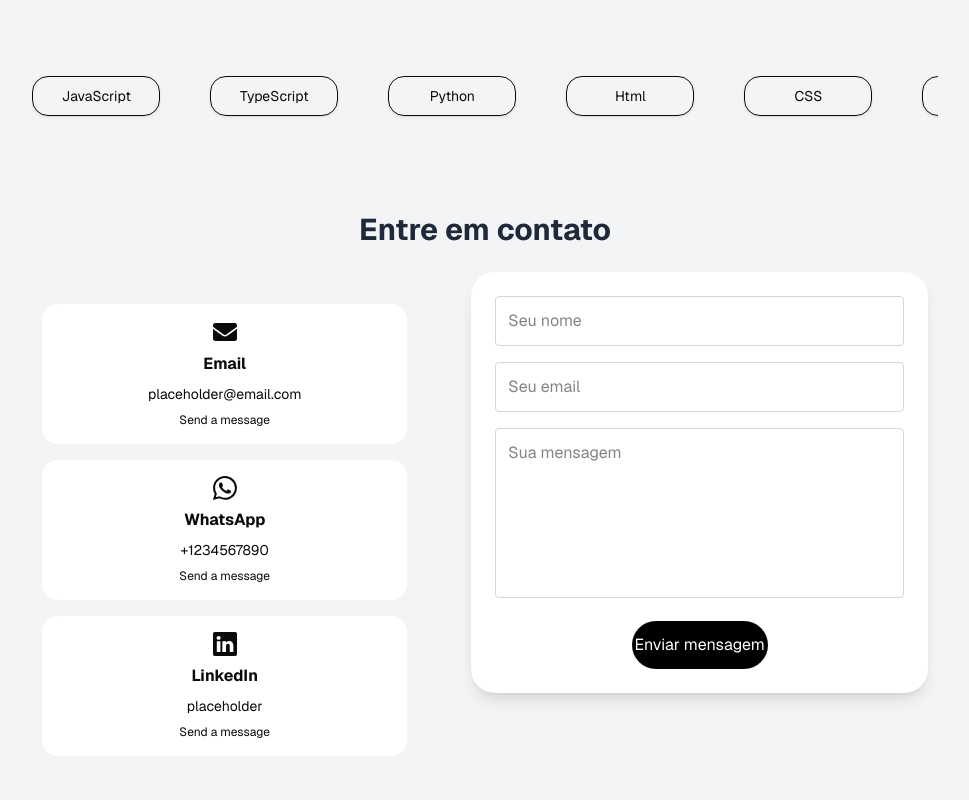
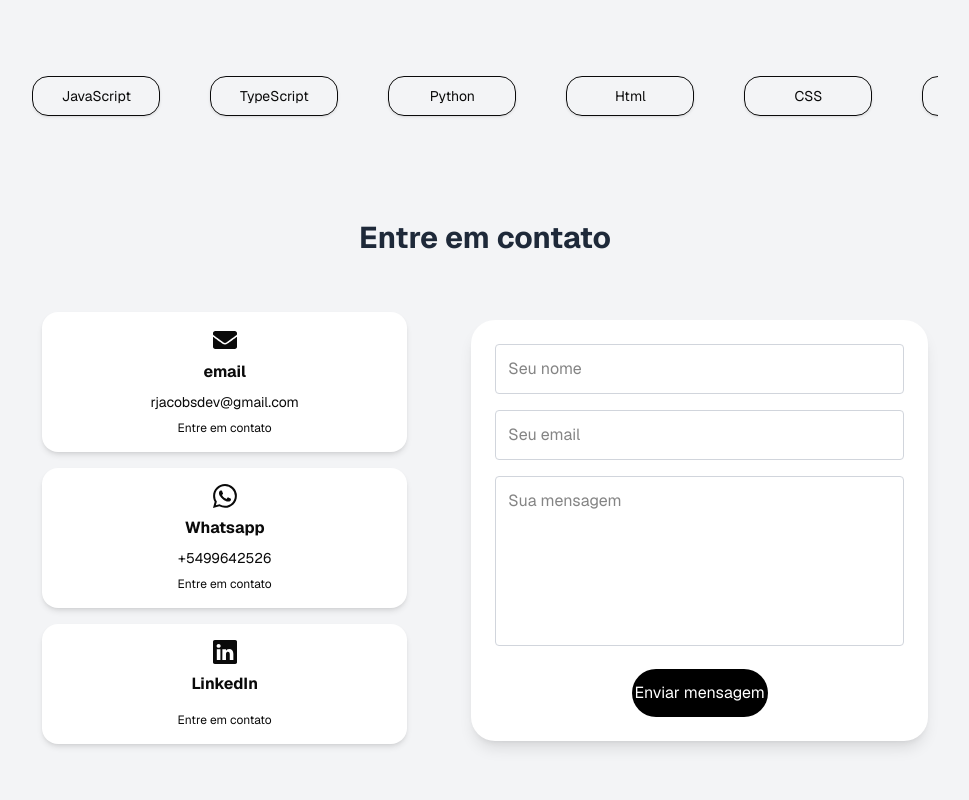
Before and after one commit to R-JAC0BS/Portfolio_Moderno-Minimalista, a Next.js app: page / in a window 1280 px wide. Shown: the part 1316-2116 px from the top of the page, without its empty margins (155-1124 px from the left). Built offline with nearby package versions, Linux system fonts and the light colour scheme.

Commit message:
Fix: Componente criado/Imagem alterada e ajustes de alinhamento

```diff
--- a/public/data/sobre.json
+++ b/public/data/sobre.json
@@ -2,5 +2,5 @@
     "nome" : "Roberto Jacobs",
     "descricao" :
      "Como estudante de Ciências da Computação e desenvolvedor em formação, tenho me dedicado à construção de soluções completas, tanto no back-end quanto no front-end. Meus estudos e projetos têm me proporcionado uma base sólida em algoritmos, estruturas de dados, desenvolvimento web e práticas de engenharia de software. Estou constantemente em busca de aprimorar minhas habilidades técnicas e aplicá-las em projetos reais.",
-     "image" : "/images/Character.jpeg"
+     "image" : "/images/eu.jpeg"
 }
--- a/src/app/globals.css
+++ b/src/app/globals.css
@@ -63,3 +63,22 @@ html {
 body::-webkit-scrollbar {
   display: none;
 }
+
+::-webkit-scrollbar {
+  width: 6px; /* largura da barra */
+  height: 6px; /* se precisar em scroll horizontal */
+}
+
+::-webkit-scrollbar-track {
+  background: transparent; /* fundo da barra */
+}
+
+::-webkit-scrollbar-thumb {
+  background-color: rgba(0,0,0,0.3); /* cor do "thumb" (a parte que arrasta) */
+  border-radius: 9999px;
+}
+
+::-webkit-scrollbar {
+  width: 6px;   /* vertical */
+  height: 2px;  /* horizontal */
+}
--- a/src/components/About.tsx
+++ b/src/components/About.tsx
@@ -32,12 +32,12 @@ export default function About() {
             alt="Imagem de perfil"
             width={280}
             height={280}
-            className="rounded-full bg-cyan-900 w-[200px] h-[200px] sm:w-[280px] sm:h-[280px] mr-2 shadow"
+            className="rounded-full w-[200px] h-[200px] sm:w-[280px] sm:h-[280px] mr-2 shadow object-cover "
             id="ImageAbout"
           />
         ) : (
-          // Placeholder ou loading state
-          <div className="w-[200px] h-[200px] sm:w-[280px] sm:h-[280px] bg-gray-300 animate-pulse rounded-full" />
+
+          <div className="relative rounded-full w-[200px] h-[200px] sm:w-[280px] sm:h-[280px] shadow object-cover"/>
         )}
       </div>
 
@@ -57,11 +57,10 @@ export default function About() {
                        rounded-full hover:bg-gray-700 transition-colors duration-300
                        h-12 w-full sm:w-96 text-lg font-semibold
                        shadow-lg hover:shadow-xl focus:outline-none focus:ring-2 cursor-pointer"
-            href="https://github.com/R-JAC0BS"
-            target="_blank"
             rel="noopener noreferrer"
+            href="./CurriCuloEstagioA.pdf" download="documento.pdf"
           >
-            Veja meus projetos
+            Baixar curriculo
           </a>
         </div>
       </div>
--- /dev/null
+++ b/src/components/Article/index.tsx
@@ -0,0 +1,28 @@
+import React from 'react';
+
+
+interface ArticleCardInformation extends React.HTMLAttributes<HTMLElement> {
+    icon  ?: React.ReactNode;
+    placeHolder ?: string;
+    rede : string;
+    href : string;
+}
+
+const ArticleCard = ({rede, href ,icon,placeHolder, ...rest} : ArticleCardInformation) => {
+  return (
+     <article className="flex flex-col items-center  bg-white p-4 rounded-2xl  bg-amber-800 gap-2 shadow-md" {...rest}>
+               {icon}
+                <h4 className="font-bold">{rede}</h4>
+                <h5 className="text-sm">{placeHolder}</h5>
+                <a
+                  href={href}
+                  target="_blank"
+                  className="text-xs"
+                >
+                  Entre em contato
+                </a>
+              </article>
+  );
+};
+
+export default ArticleCard;
--- a/src/components/contato.tsx
+++ b/src/components/contato.tsx
@@ -5,6 +5,8 @@ import routes from "@/assets/keyValue";
 
 import { FaCheck, FaEnvelope } from "react-icons/fa";
 import { BsLinkedin, BsWhatsapp } from "react-icons/bs";
+import ArticleCard from "./Article";
+import { MdEmail } from "react-icons/md";
 
 export default function Contato() {
   const form = useRef<HTMLFormElement>(null);
@@ -43,52 +45,22 @@ export default function Contato() {
   };
 
   return (
-    <div className="flex flex-col items-center justify-center p-3 h-1/3 resize-none   " id = "contato">
+    <div className="flex flex-col items-center justify-center p-3 mt-2 h-1/3 resize-none   " id = "contato">
       <h2 className="text-3xl font-bold mb-6 text-gray-800">Entre em contato</h2>
       <div className="flex flex-col md:flex-row w-full justify-center items-center md:items-start gap-16">
-        {/* Contact cards will go here */}
+
         <div className="flex flex-col gap-4 w-full md:w-1/3 pt-8">
-          <article className="flex flex-col items-center  bg-white p-4 rounded-2xl  bg-amber-800 gap-2">
-            <FaEnvelope className="text-2xl" />
-            <h4 className="font-bold">Email</h4>
-            <h5 className="text-sm">placeholder@email.com</h5>
-            <a
-              href="mailto:placeholder@email.com"
-              target="_blank"
-              className="text-xs"
-            >
-              Send a message
-            </a>
-          </article>
-          <article className="flex flex-col items-center  bg-white p-4 rounded-2xl  bg-amber-800 gap-2">
-            <BsWhatsapp className="text-2xl" />
-            <h4 className="font-bold">WhatsApp</h4>
-            <h5 className="text-sm">+1234567890</h5>
-            <a
-              href="https://wa.me/1234567890"
-              target="_blank"
-              className="text-xs"
-            >
-              Send a message
-            </a>
-          </article>
-          <article className="flex flex-col items-center  bg-white p-4 rounded-2xl  bg-amber-800 gap-2">
-            <BsLinkedin className="text-2xl" />
-            <h4 className="font-bold">LinkedIn</h4>
-            <h5 className="text-sm">placeholder</h5>
-            <a
-              href="https://www.linkedin.com/in/placeholder/"
-              target="_blank"
-              className="text-xs"
-            >
-              Send a message
-            </a>
-          </article>
+         <ArticleCard href="rjacobsdev@gmail.com"  placeHolder = "rjacobsdev@gmail.com" rede="email" icon = { <FaEnvelope className="text-2xl" />} />
+        <ArticleCard href="https://www.linkedin.com/in/roberto-jacobs-dev" placeHolder="+5499642526" rede=" Whatsapp" icon = { <BsWhatsapp className="text-2xl" />} />
+
+        <ArticleCard href="https://www.linkedin.com/in/roberto-jacobs-dev" rede="LinkedIn" icon = { <BsLinkedin className="text-2xl" />} />
+
+
         </div>
         <form
           ref={form}
           onSubmit={sendEmail}
-          className=" bg-white p-6 rounded-3xl shadow-lg bg-amber-800 w-full md:w-5/12 items-center justify-center resize-none "
+          className=" bg-white p-6 rounded-3xl shadow-lg bg-amber-800 w-full md:w-5/12 items-center justify-center resize-none mt-10 "
         >
           <input
             type="text"
--- a/src/components/modal.tsx
+++ b/src/components/modal.tsx
@@ -57,15 +57,21 @@ export default function Modal({
 
   return (
     <div
-      className={`z-50 fixed inset-0 flex w-full h-full justify-center items-center backdrop-blur-sm backdrop-brightness-50  bg-opacity-30 p-3 transition-opacity duration-300 ${animate ? "opacity-100" : "opacity-0"
-        }`}
+      className={`z-50 fixed inset-0 flex w-full h-full justify-center
+        items-center backdrop-blur-sm backdrop-brightness-50  bg-opacity-30 p-3
+        transition-opacity duration-300 ${animate ? "opacity-100" : "opacity-0 "
+
+        } `}
     >
       <div
-        className={`bg-white w-3/5 h-12/12 rounded-2xl shadow-lg flex flex-col p-5
-          transform transition-transform duration-300
-          ${animate ? "opacity-100 scale-100" : "opacity-0 scale-95"}`}
+        className={`bg-white rounded-2xl shadow-lg flex flex-col
+    w-full max-w-5xl h-11/12 max-h-[90vh] p-5
+    transform transition-transform duration-300
+    overflow-y-auto
+    ${animate ? "opacity-100 scale-100" : "opacity-0 scale-95"}`}
         onClick={(e) => e.stopPropagation()}
       >
+
         <div className="w-full flex justify-end items-end ">
           <button onClick={onClose}>
             <IoCloseCircleOutline
@@ -86,15 +92,15 @@ export default function Modal({
             />
           </div>
         </div>
-        <div className="pl-5 max-h-28 ">
+        <div className="pl-5 max-h-28 bg ">
           <h1 className="text-gray-800 font-bold text-2xl mb-1">{title}</h1>
           <p className={`max-h-17 break-words overflow-auto`}>{description}</p>
 
-          <ul className="flex gap-5 mt-2">
+          <ul className="flex flex-wrap gap-5 mt-2  max-w-full">
             {tecnologias?.map((tec, index) => (
               <li
                 key={index}
-                className="bg-gray-200 rounded-2xl shadow px-4 py-1 flex justify-center items-center text-sm"
+                className="bg-gray-200 rounded-2xl shadow px-4 py-1 flex justify-center items-center text-sm "
               >
                 {tec}
               </li>
```
Also changed, not shown: public/images/eu.jpeg (added), 1 other file (tests, documents, lock files or other folders).
